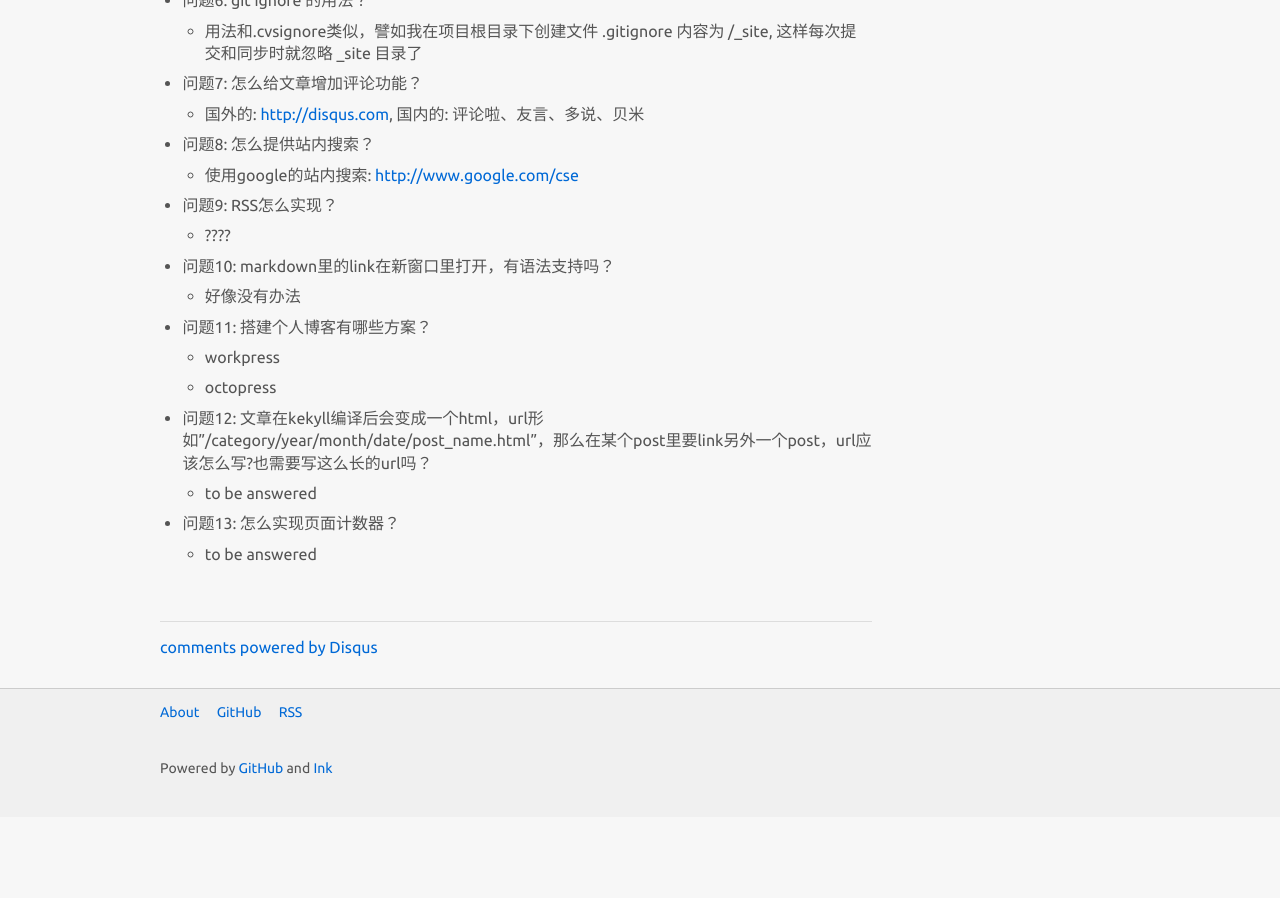
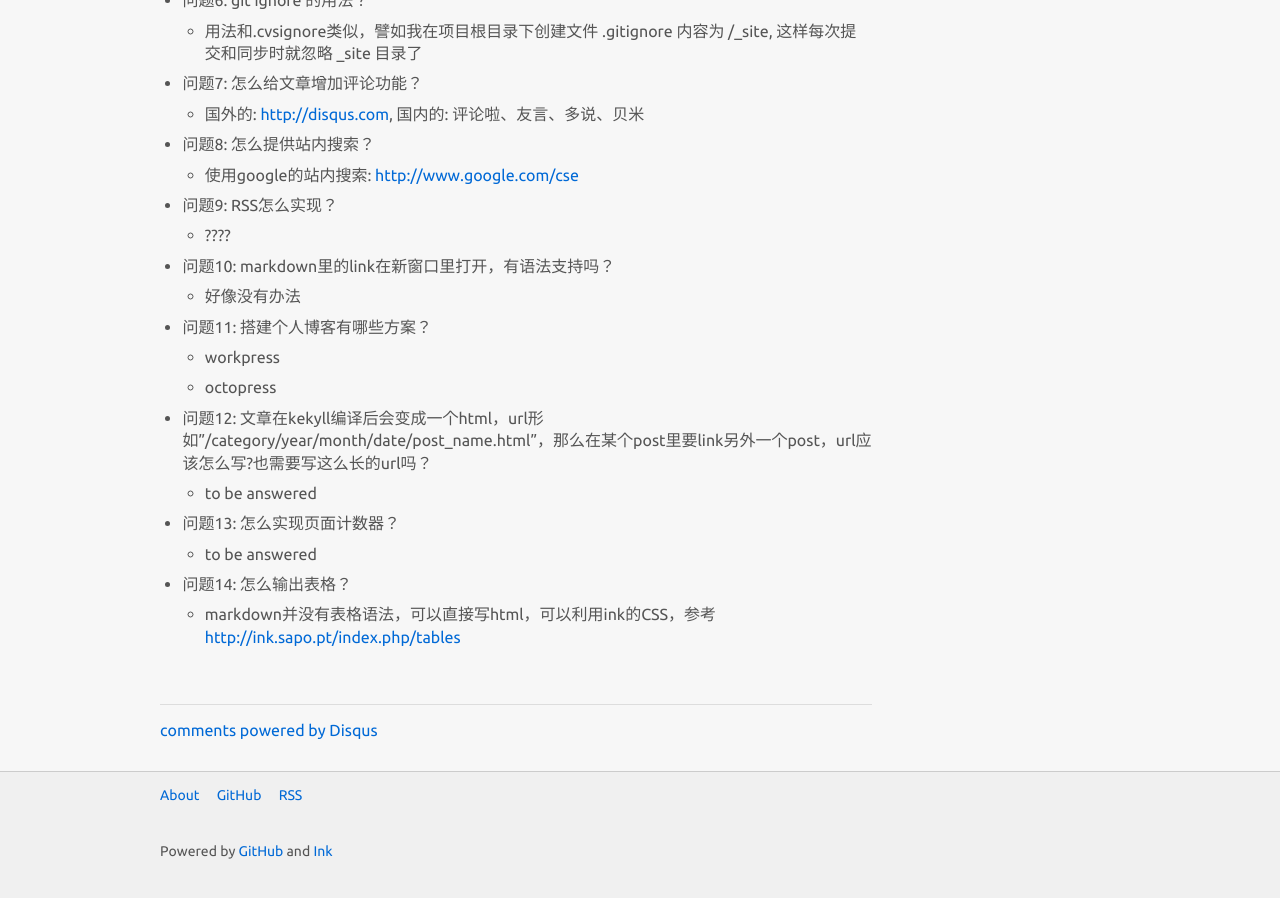
Before and after one commit to BobHongYuChen/rain-site, a Jekyll site: the page built from _posts/2013-03-11-github_faq.md, in a window 1280 px wide and 900 px high, scrolled down 794 px. Built offline with Jekyll 4.4.1, drawn with Linux system fonts in a browser that asks for light colours; Markdown is read by kramdown in place of the engine named in the settings; comment, search, counter and statistics services are not loaded; a style sheet for code colours, icons or effects is not loaded; before the commit the page ends 1611 px from its top, so only the background shows below that.

Commit message:
modify blog

```diff
--- a/_posts/2013-03-11-github_faq.md
+++ b/_posts/2013-03-11-github_faq.md
@@ -33,3 +33,5 @@ category: GitHub
     * to be answered
 * 问题13: 怎么实现页面计数器？
     * to be answered
+* 问题14: 怎么输出表格？
+    * markdown并没有表格语法，可以直接写html，可以利用ink的CSS，参考 <http://ink.sapo.pt/index.php/tables>
```
